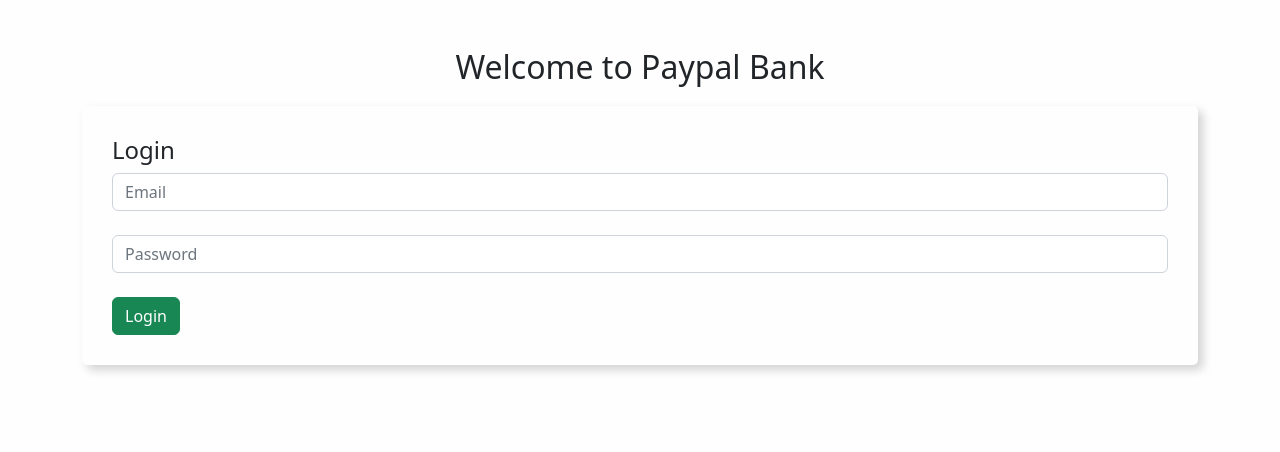
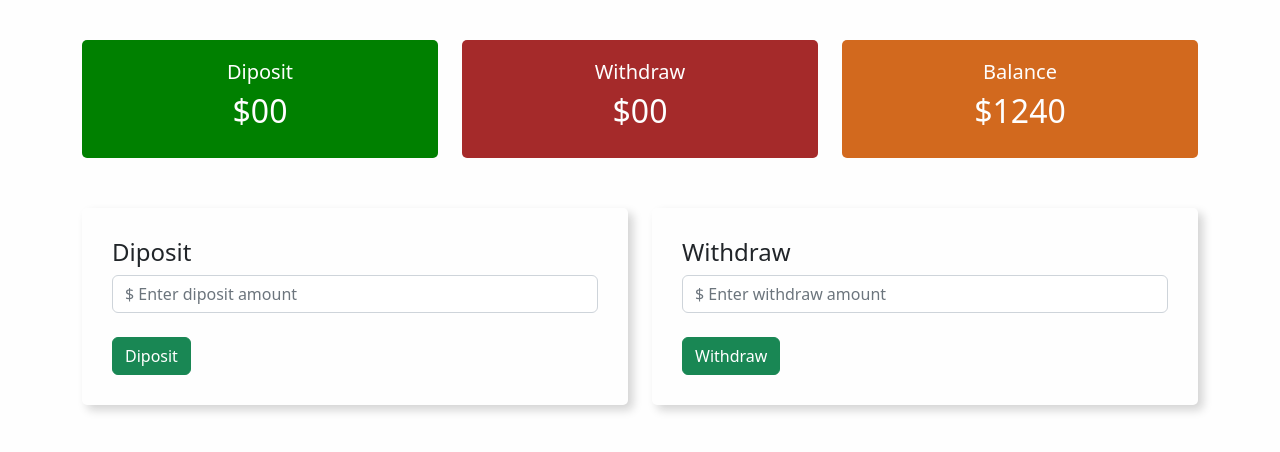
Before and after one commit to rabbani4u/paypal-bank, a plain HTML site: page index.html in a window 1280 px wide. Both pictures are taken after a click on the button "Login". Drawn offline with nearby package versions, Linux system fonts and the light colour scheme.

Commit message:
update files

```diff
--- a/app.js
+++ b/app.js
@@ -0,0 +1,13 @@
+const loginBtn = document.getElementById("login");
+loginBtn.addEventListener("click", function () {
+  const loginArea = document.getElementById("login-area");
+  loginArea.style.display = "none";
+  const transectionArea = document.getElementById("transection-area");
+  transectionArea.style.display = "block";
+});
+//Diposit button addeven handler
+
+const dipositBtn = document.getElementById("addDiposit");
+dipositBtn.addEventListener("click", function () {
+  console.log("clicked adddiposit button");
+});
--- a/index.html
+++ b/index.html
@@ -10,7 +10,8 @@
     <title>Paypal Bank</title>
   </head>
   <body>
-    <div class="container" id="login-area">
+    <div class="container">
+      <div id="login-area">
         <h2 class="text-center mt-5">Welcome to Paypal Bank</h2>
         <div class="submitted-area">
           <h4>Login</h4>
@@ -22,8 +23,63 @@
             class="form-control"
             placeholder="Password"
           /><br />
-        <button class="btn btn-success">Login</button>
+          <button id="login" class="btn btn-success">Login</button>
         </div>
       </div>
+
+      <!-- Transection Area -->
+      <div id="transection-area">
+        <div class="row">
+          <div class="col-md-4">
+            <div class="status diposit">
+              <h5>Diposit</h5>
+              <h2><span>$</span>00</h2>
+            </div>
+          </div>
+          <div class="col-md-4">
+            <div class="status withdraw">
+              <h5>Withdraw</h5>
+              <h2><span>$</span>00</h2>
+            </div>
+          </div>
+          <div class="col-md-4">
+            <div class="status balance">
+              <h5>Balance</h5>
+              <h2><span>$</span>1240</h2>
+            </div>
+          </div>
+        </div>
+
+        <!-- Input Area -->
+
+        <div class="row input-area">
+          <div class="col-md-6">
+            <div class="submitted-area">
+              <h4>Diposit</h4>
+              <input
+                type="text"
+                class="form-control"
+                placeholder="$ Enter diposit amount"
+              /><br />
+              <button id="addDiposit" class="btn btn-success">Diposit</button>
+            </div>
+          </div>
+          <div class="col-md-6">
+            <div class="submitted-area">
+              <h4>Withdraw</h4>
+              <input
+                type="text"
+                class="form-control"
+                placeholder="$ Enter withdraw amount"
+              /><br />
+              <button id="addWithdraw" class="btn btn-success">Withdraw</button>
+            </div>
+          </div>
+        </div>
+      </div>
+    </div>
+
+    <!-- Script File -->
+    <script src="./app.js"></script>
   </body>
 </html>
--- a/style.css
+++ b/style.css
@@ -7,3 +7,25 @@ body {
   box-shadow: 5px 5px 10px lightgrey;
   padding: 30px;
 }
+#transection-area {
+  display: none;
+}
+.status {
+  padding: 20px 20px;
+  border-radius: 5px;
+  color: #fefefe;
+  margin-top: 40px;
+  text-align: center;
+}
+.diposit {
+  background-color: green;
+}
+.withdraw {
+  background-color: brown;
+}
+.balance {
+  background-color: chocolate;
+}
+.input-area {
+  margin-top: 30px;
+}
```
Lines whose indentation alone changed are shown as unchanged.
